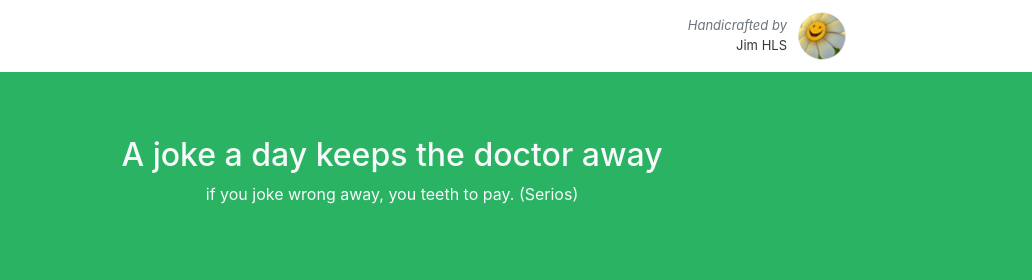
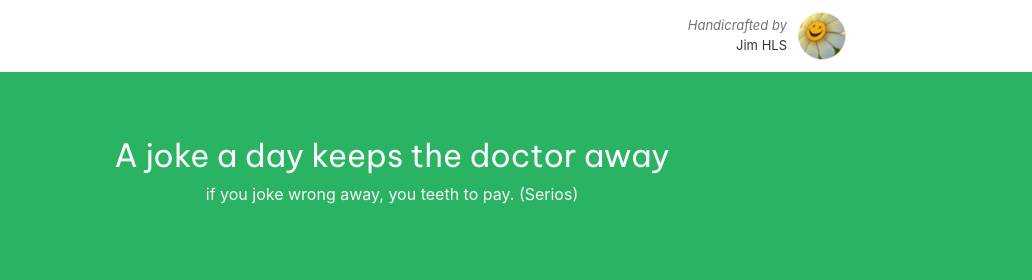
Before and after one commit to trancuong763/fontend-testing-zens, a plain HTML site: page index.html in a window 1280 px wide. Shown: the top 280 px of the page, 248-1280 px from the left. Drawn offline with nearby package versions, Linux system fonts and the light colour scheme.

Commit message:
fix: html, font, text, logo, avatar

```diff
--- a/index.html
+++ b/index.html
@@ -6,6 +6,7 @@
     <meta http-equiv="X-UA-Compatible" content="IE=edge">
     <meta name="viewport" content="width=device-width, initial-scale=1.0">
     <link rel="stylesheet" href="https://cdn.jsdelivr.net/npm/bootstrap@4.6.2/dist/css/bootstrap.min.css">
+    <link href='https://fonts.googleapis.com/css?family=Be Vietnam Pro' rel='stylesheet'>
     <title>Tran Van Cuong - Web Development</title>
 </head>
 <style>
@@ -60,6 +61,10 @@
         font-size: 14px;
     }
 
+    .format-font {
+        font-family: 'Be Vietnam Pro'
+    }
+
     @media screen and (max-width: 600px) {
         #content-funny {
             font-size: 18px;
@@ -105,7 +110,7 @@
 
     <div class="jumbotron jumbotron-fluid header_1">
         <div class="container text-center text-light">
-            <h2>A joke a day keeps the doctor away</h2>
+            <h2 class="format-font">A joke a day keeps the doctor away</h2>
             <p>if you joke wrong away, you teeth to pay. (Serios)</p>
         </div>
     </div>
```
